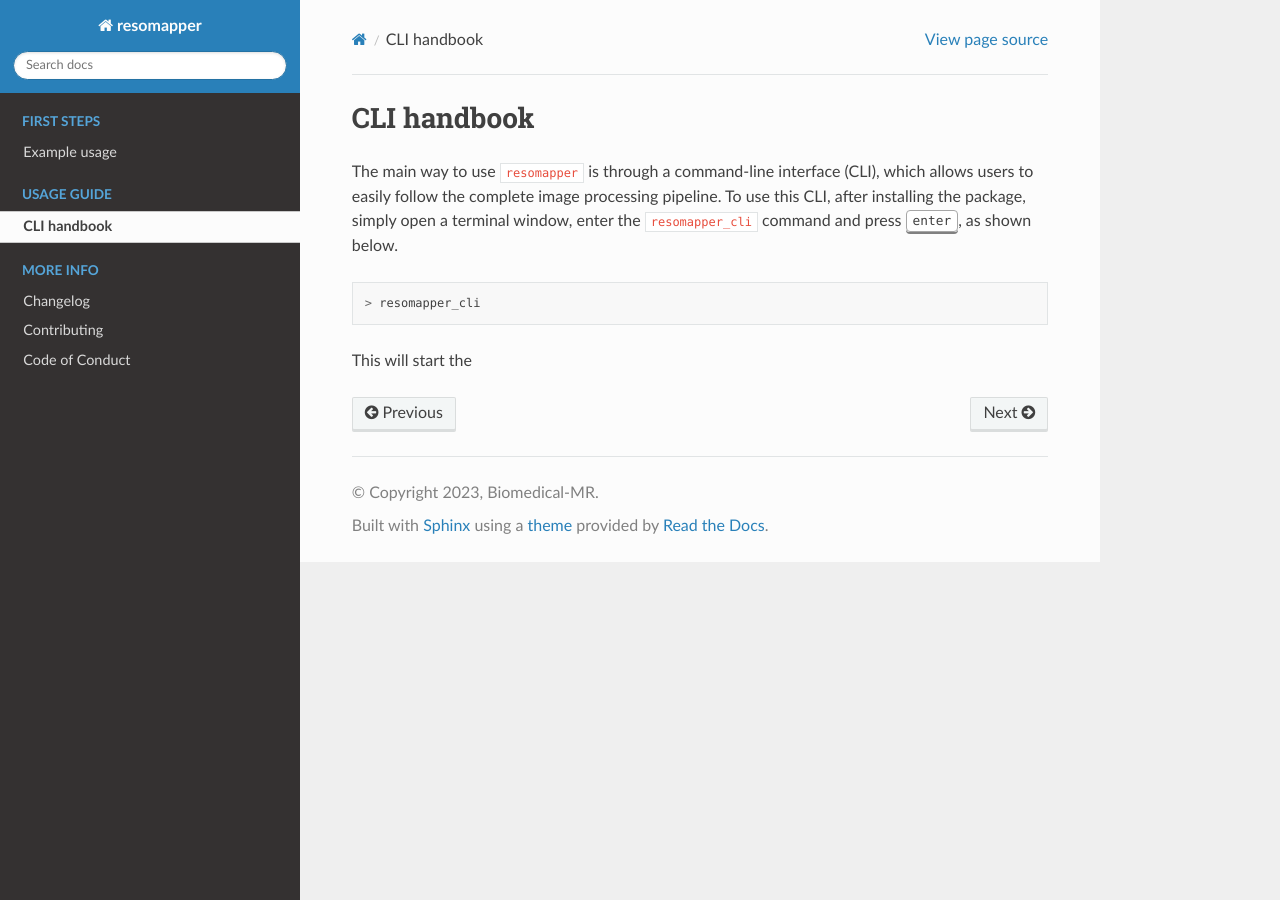
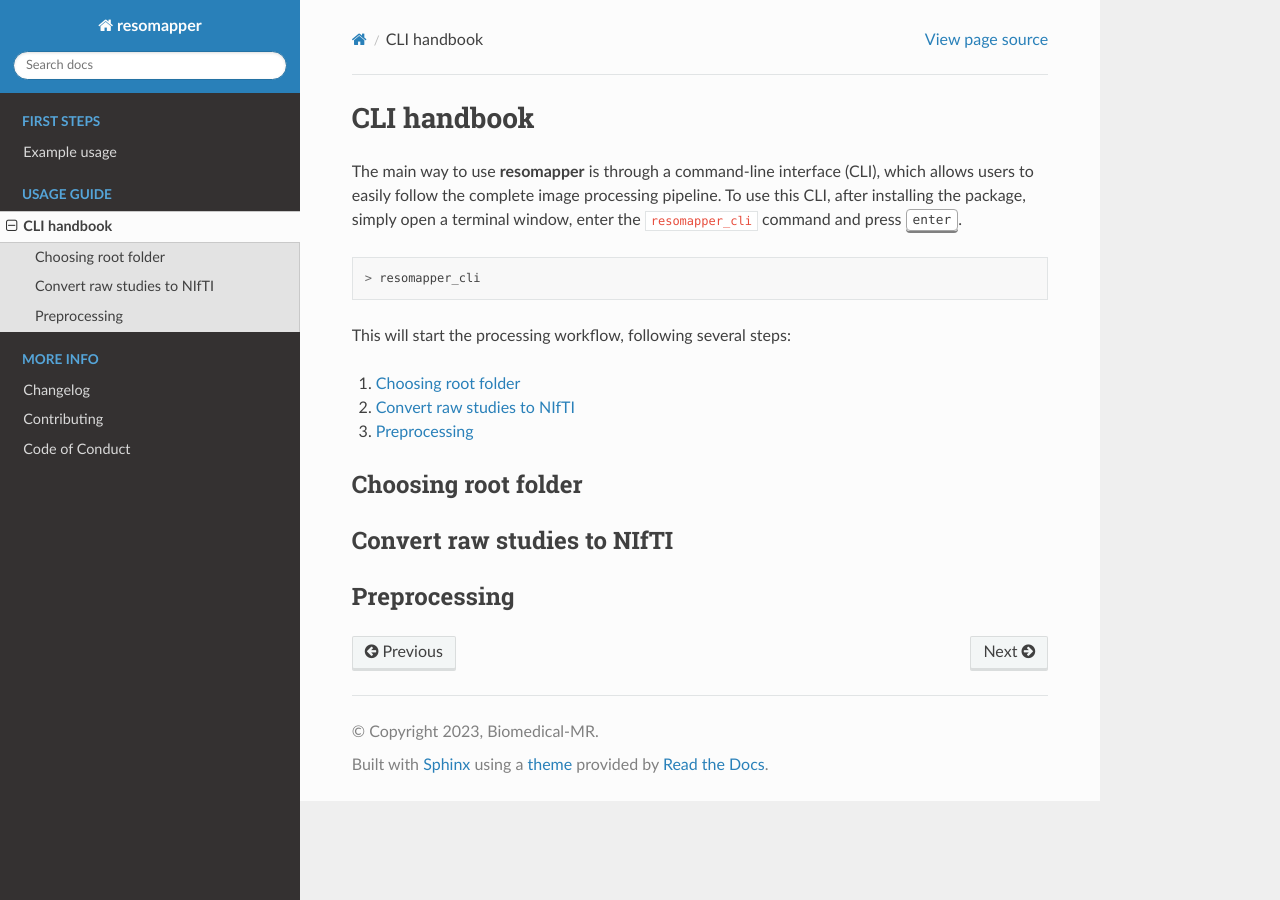
Before and after one commit to Biomedical-MR/resomapper, a Sphinx documentation site: the page built from docs/handbook.md, in a window 1280 px wide. Built offline with Sphinx 7.4.7 and the Read the Docs theme 2.0.0, drawn with Linux system fonts in a browser that asks for light colours; pages that are not in the unit, such as notebooks, are missing from menus.

Commit message:
Expanding docs

````diff
--- a/docs/handbook.md
+++ b/docs/handbook.md
@@ -1,9 +1,23 @@
 # CLI handbook
 
-The main way to use `resomapper` is through a command-line interface (CLI), which allows users to easily follow the complete image processing pipeline. To use this CLI, after installing the package, simply open a terminal window, enter the `resomapper_cli` command and press {kbd}`enter`, as shown below.
+The main way to use **resomapper** is through a command-line interface (CLI), which allows users to easily follow the complete image processing pipeline. To use this CLI, after installing the package, simply open a terminal window, enter the `resomapper_cli` command and press {kbd}`enter`.
 
 ```
 > resomapper_cli
 ```
 
-This will start the
+This will start the processing workflow, following several steps:
+
+1. {ref}`start_cli`
+2. {ref}`convert_studies`
+3. {ref}`preprocessing`
+
+
+(start_cli)=
+## Choosing root folder
+
+(convert_studies)=
+## Convert raw studies to NIfTI
+
+(preprocessing)=
+## Preprocessing
````
